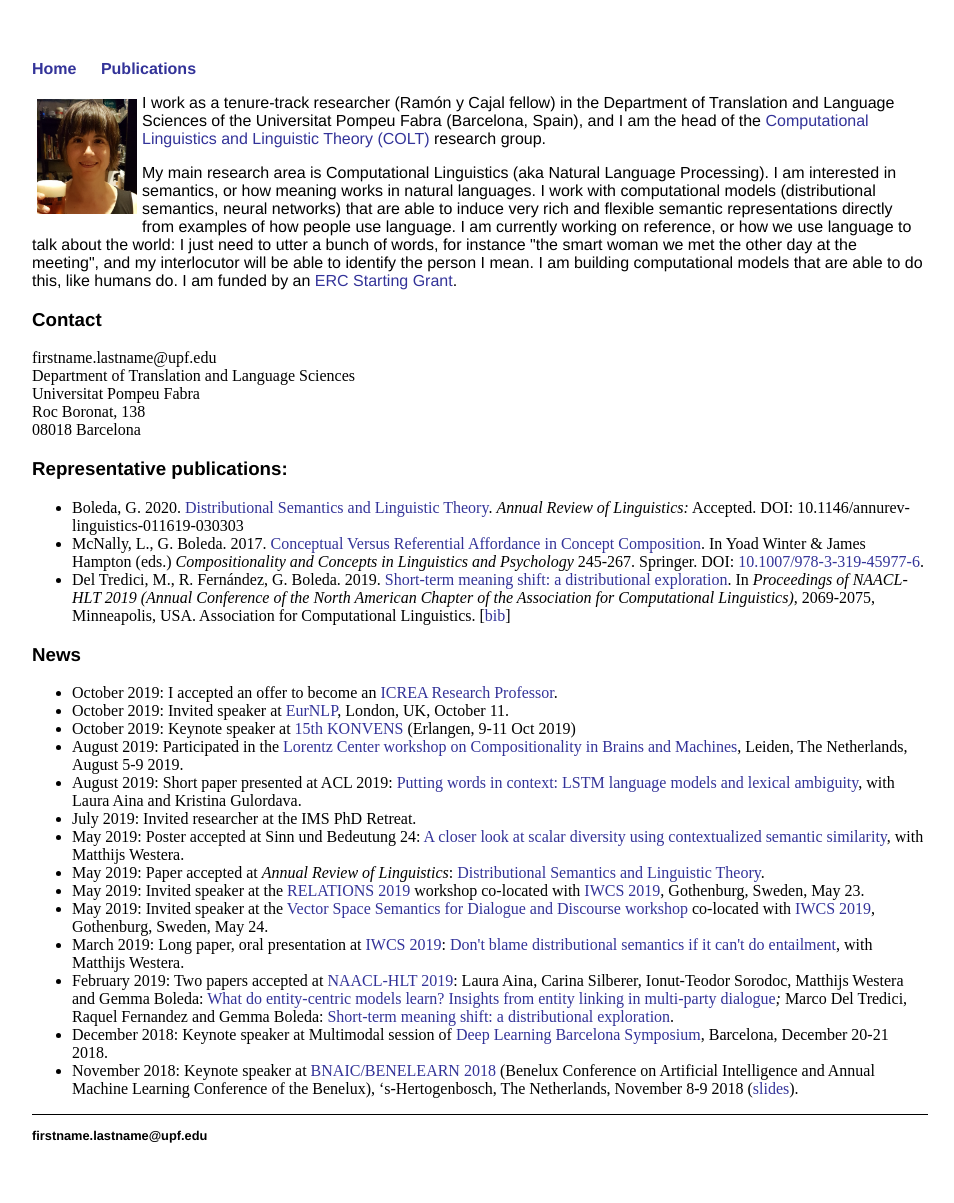
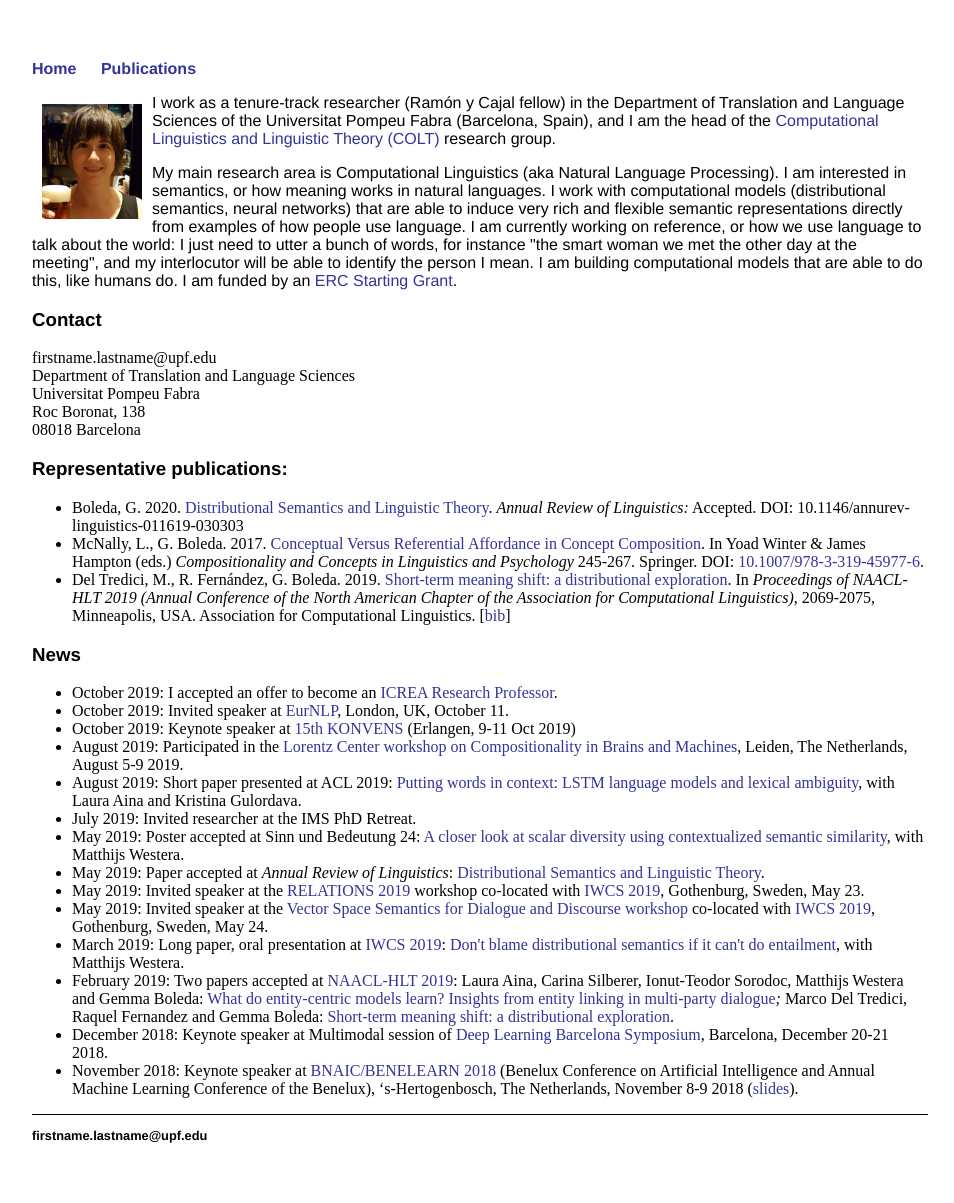
Before and after one commit to gboleda/gboleda.github.io, a Jekyll site: the page built from index.html, in a window 1280 px wide. Shown: the whole page, without its empty margins (160-1114 px from the left). Built offline with Jekyll 4.4.1, drawn with Linux system fonts in a browser that asks for light colours.

Commit message:
Update index.html

```diff
--- a/index.html
+++ b/index.html
@@ -3,7 +3,7 @@ layout: default
 title: Gemma Boleda
 ---
 
-<img src="pic4web.jpg" align="left" width="100" style="margin: 5px">
+<img src="pic4web.jpg" align="left" width="100" style="margin: 10px">
 
 		<p>I work as a tenure-track researcher (Ramón y Cajal fellow) in the Department of Translation and Language Sciences of the Universitat Pompeu Fabra (Barcelona, Spain), and I am the head of the <a href="https://www.upf.edu/web/colt/">Computational Linguistics and Linguistic Theory (COLT)</a> research group. </p>
 
```
